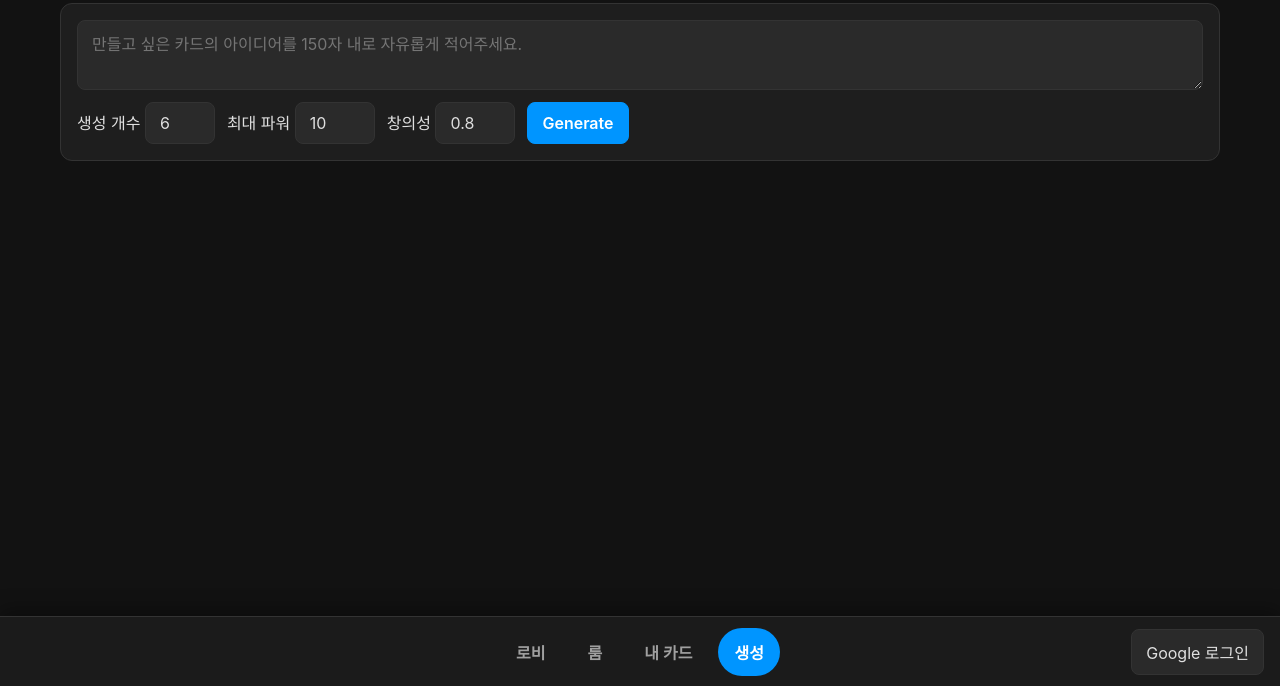
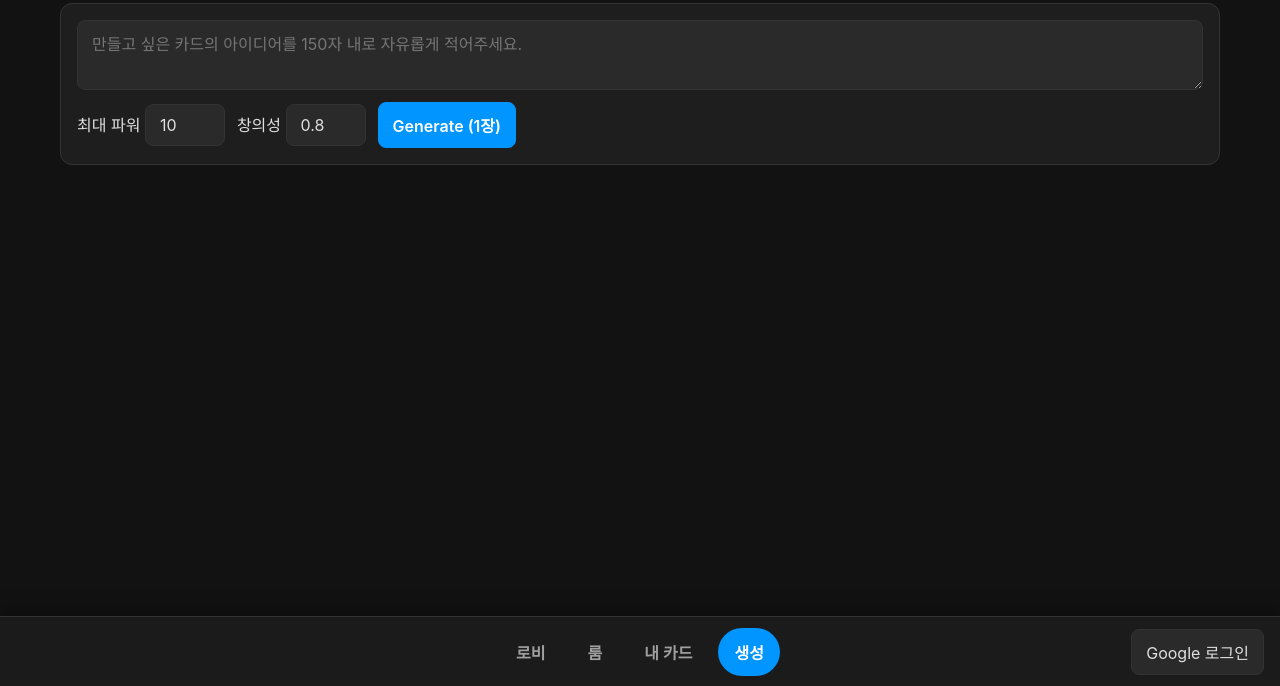
Before and after one commit to pokemonrgby-crypto/TaleField, a plain HTML site: page public/index.html in a window 1280 px wide. Both pictures are taken after a click on the button "생성". Shown: the part 114-800 px from the top of the page. Drawn offline with Linux system fonts and the light colour scheme; no server answers.

Commit message:
Update index.html

```diff
--- a/public/index.html
+++ b/public/index.html
@@ -23,6 +23,11 @@
 ">
 </head>
 <body>
+
+  <div id="top-right-container">
+    <button id="btn-logout" class="btn" style="display:none;">로그아웃</button>
+  </div>
+
   <main>
     <section id="view-lobby" class="active">
       <h1 class="page-title">로비</h1>
@@ -40,18 +45,16 @@
             <button id="btn-refresh-my-cards" class="btn">새로고침</button>
             <span id="my-cards-status" class="muted">내가 생성한 카드 목록입니다.</span>
         </div>
-        <div id="my-cards-grid" class="card-grid">
-            </div>
+        <div id="my-cards-grid" class="card-grid"></div>
     </section>
 
     <section id="view-gen">
       <h1 class="page-title">AI 카드 생성</h1>
       <div class="toolbar">
         <textarea id="gen-prompt" placeholder="만들고 싶은 카드의 아이디어를 150자 내로 자유롭게 적어주세요." maxlength="150"></textarea>
-        <label>생성 개수 <input id="gen-count" type="number" value="6" min="1" max="12" style="width:70px"></label>
         <label>최대 파워 <input id="gen-power" type="number" value="10" min="1" max="20" style="width:80px"></label>
         <label>창의성 <input id="gen-temp" type="number" step="0.1" min="0" max="1" value="0.8" style="width:80px"></label>
-        <button id="btn-gen-cards" class="btn primary">Generate</button>
+        <button id="btn-gen-cards" class="btn primary">Generate (1장)</button>
         <span id="gen-status" class="muted"></span>
       </div>
       <div id="gen-results" class="card-grid"></div>
@@ -62,12 +65,12 @@
     <div class="bottom-nav__tabs">
       <button data-tab="view-lobby" class="active">로비</button>
       <button data-tab="view-room">룸</button>
-      <button data-tab="view-my-cards">내 카드</button> <button data-tab="view-gen">생성</button>
+      <button data-tab="view-my-cards">내 카드</button>
+      <button data-tab="view-gen">생성</button>
     </div>
     <div class="bottom-nav__user">
       <button id="btn-google" class="btn">Google 로그인</button>
-      <button id="btn-logout" class="btn" style="display:none;">로그아웃</button>
-    </div>
+      </div>
   </nav>
 
   <div id="nickname-modal" style="display:none;">
```
